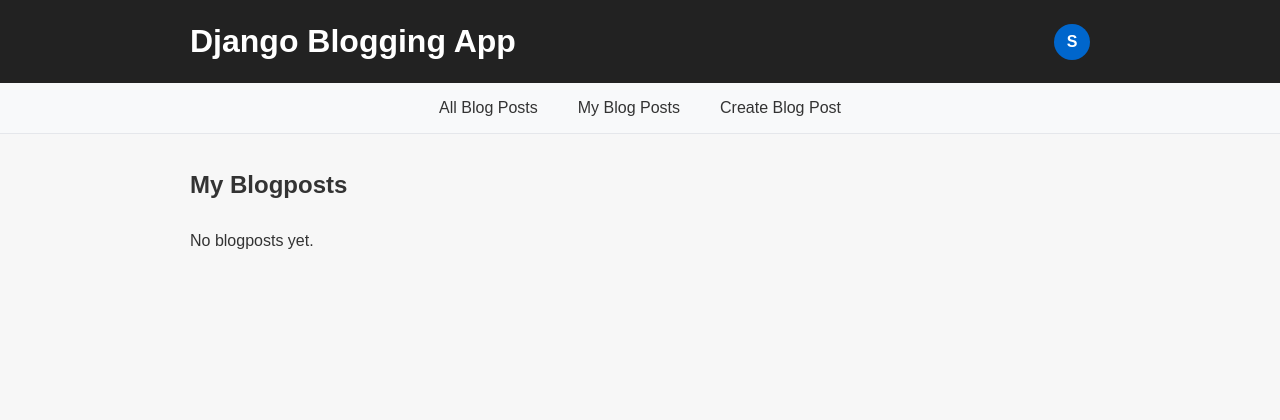
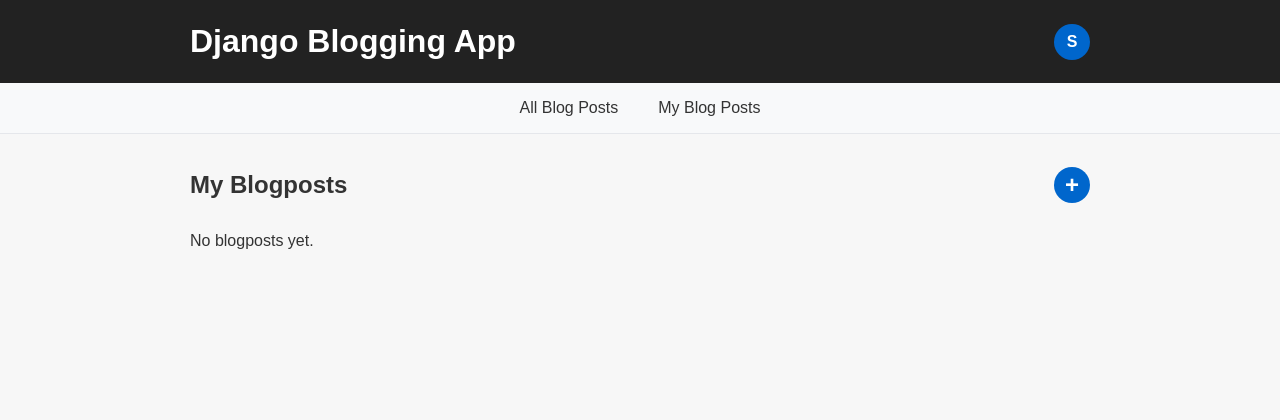
Before and after one commit to amandahamynen/django-blogging-app, a Django app: page /blogs/my/ in a window 1280 px wide. Shown: the top 420 px of the page. Run offline with Django 5.2, Linux system fonts and the light colour scheme; the visitor is signed in with stand-in values (Sample User, id 1); data that the repository does not hold is empty.

Commit message:
Move blogpost create button

```diff
--- a/blogs/templates/blogs/blogpost_list_my.html
+++ b/blogs/templates/blogs/blogpost_list_my.html
@@ -1,8 +1,16 @@
 {% extends 'layout.html' %}
 {% block title %}My Blogposts{% endblock %}
 {% block content %}
-<h2 class="page-title">My Blogposts</h2>
-
+<div class="page-header">
+  <h2 class="page-title">My Blogposts</h2>
+  <a
+    href="{% url 'blogs:blogpost_create' %}"
+    class="create-post-button"
+    title="Create new blogpost"
+  >
+    +
+  </a>
+</div>
 <div class="blogpost-list">
   {% for blogpost in blogposts %}
   <article class="blogpost-card">
--- a/static/css/styles.css
+++ b/static/css/styles.css
@@ -173,9 +173,40 @@ body {
   text-align: center;
 }
 
-/* Blogpost list */
-.page-title {
+/* Page header with action */
+.page-header {
+  display: flex;
+  align-items: center;
+  justify-content: space-between;
   margin-bottom: 1.5rem;
+}
+
+/* Plus button */
+.create-post-button {
+  width: 36px;
+  height: 36px;
+  border-radius: 50%;
+  background: #0066cc;
+  color: #fff;
+  text-decoration: none;
+  font-size: 1.5rem;
+  font-weight: bold;
+  display: flex;
+  align-items: center;
+  justify-content: center;
+  line-height: 1;
+  transition:
+    background 0.2s ease,
+    transform 0.1s ease;
+}
+
+.create-post-button:hover {
+  background: #0052a3;
+  transform: scale(1.05);
+}
+
+.create-post-button:active {
+  transform: scale(0.95);
 }
 
 .blogpost-list {
--- a/templates/layout.html
+++ b/templates/layout.html
@@ -48,7 +48,6 @@
           {% if user.is_authenticated %}
             <li><a href="{% url 'blogs:blogpost_list_all' %}">All Blog Posts</a></li>
             <li><a href="{% url 'blogs:blogpost_list_my' %}">My Blog Posts</a></li>
-            <li><a href="{% url 'blogs:blogpost_create' %}">Create Blog Post</a></li>
           {% else %}
             <li><a href="{% url 'users:login' %}">Login</a></li>
             <li><a href="{% url 'users:register' %}">Register</a></li>
```
